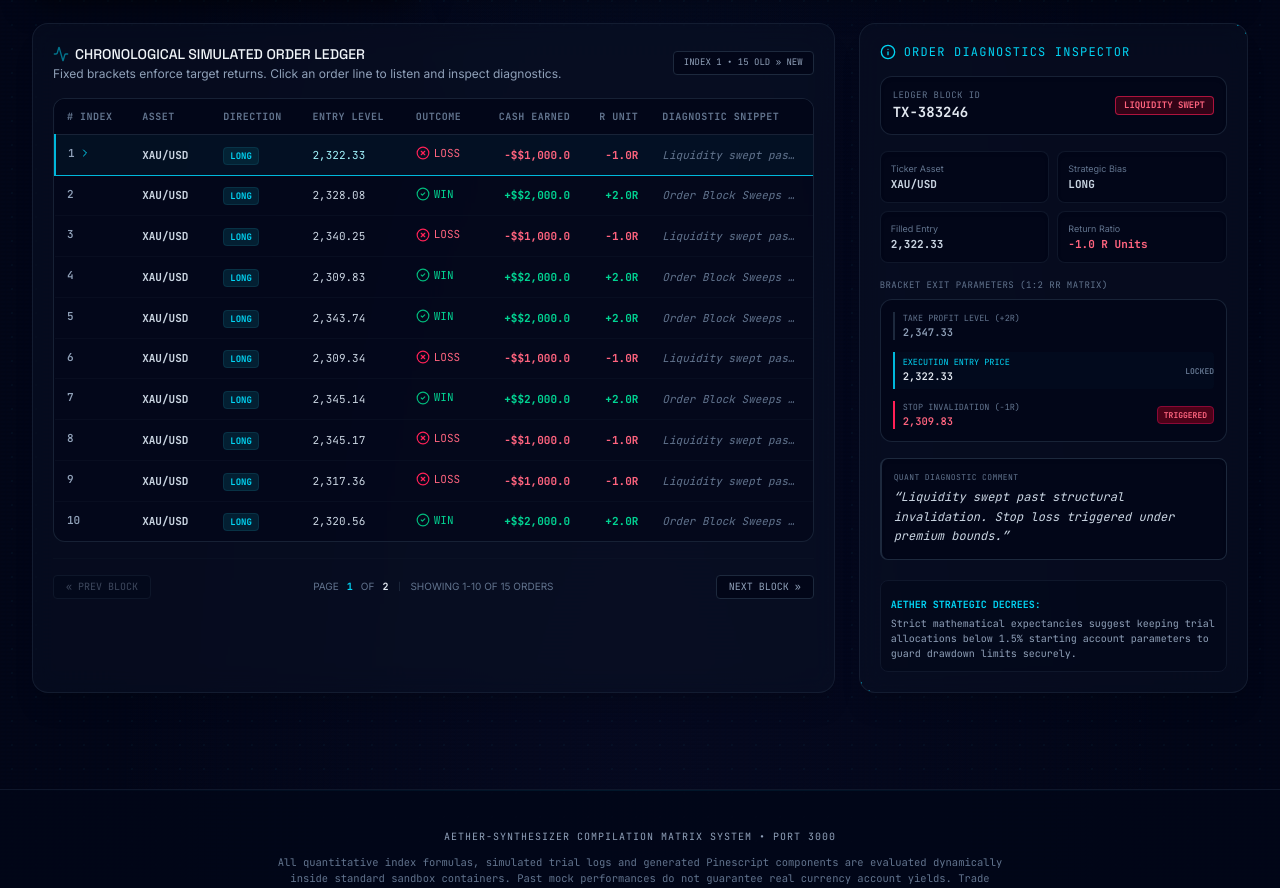
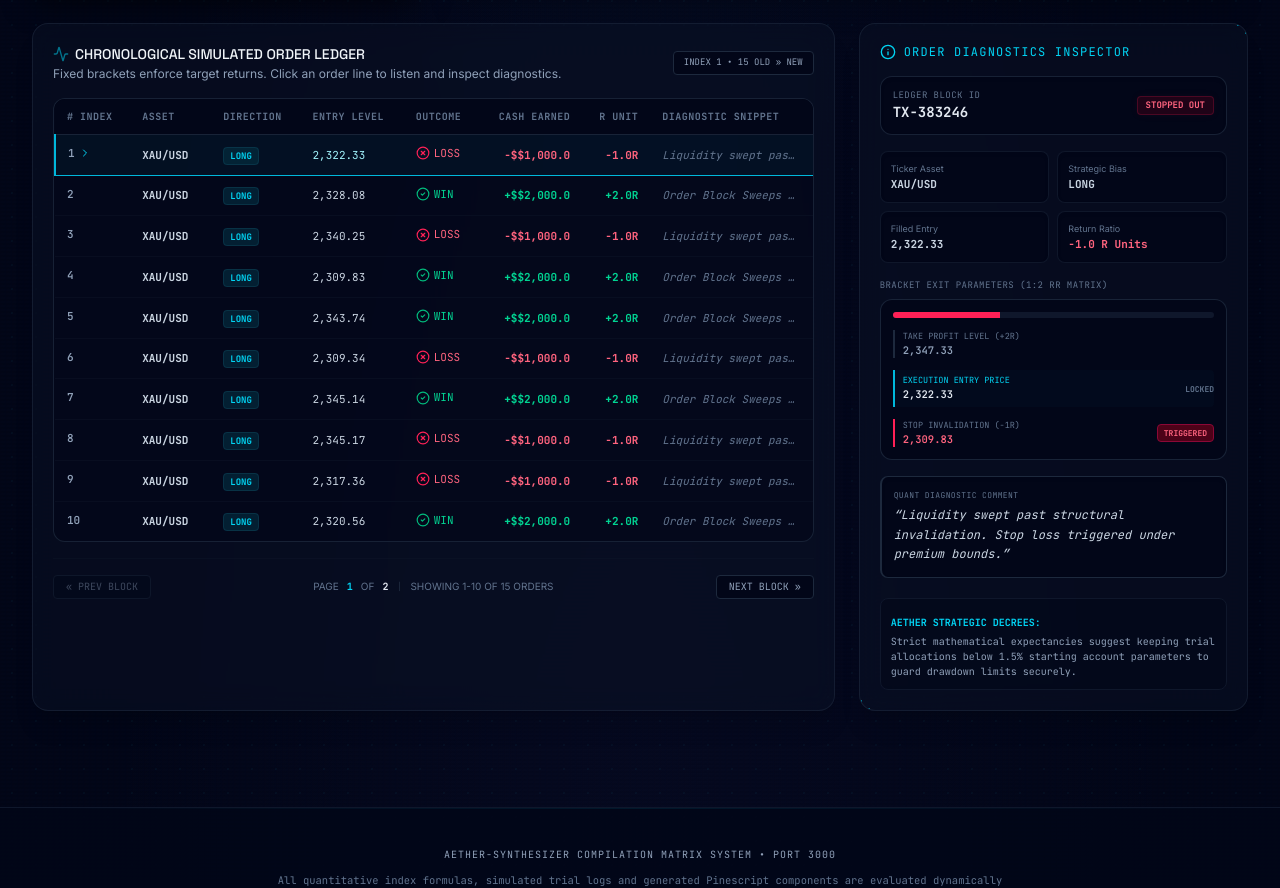
Before and after one commit to specter-cpu/Aether-Synthesizer, a React (Vite) app: page / in a window 1280 px wide. Shown: the part 1235-2123 px from the top of the page. Built offline with nearby package versions, Linux system fonts and the light colour scheme.

Commit message:
Update App.tsx

```diff
--- a/src/App.tsx
+++ b/src/App.tsx
@@ -1158,7 +1158,7 @@ export default function App() {
 
                 </div>
 
-                {/* Analytical inspector diagnostics (Col-4) */}
+                                {/* Analytical inspector diagnostics (Col-4) */}
                 <div className="lg:col-span-4 bg-slate-900/35 border border-slate-800/60 rounded-2xl p-5 backdrop-blur-md shadow-xl flex flex-col justify-between relative overflow-hidden">
 
                   {/* Neon HUD Bracket Styling */}
@@ -1181,13 +1181,13 @@ export default function App() {
                           <span
                             className={`px-2 py-0.5 rounded text-[9px] font-mono font-extrabold border ${
                               currentSelectedTrade.outcome === "WIN"
-                                ? "bg-emerald-950/65 text-emerald-400 border-emerald-500/60"
+                                ? "bg-emerald-950/40 text-emerald-400 border-emerald-500/20 shadow-[0_0_10px_rgba(16,185,129,0.05)]"
                                 : currentSelectedTrade.outcome === "SKIPPED"
                                   ? "bg-amber-950/65 text-amber-400 border-amber-500/60 animate-pulse"
-                                  : "bg-rose-950/65 text-rose-400 border-rose-500/60"
+                                  : "bg-rose-950/40 text-rose-400 border-rose-500/20 shadow-[0_0_10px_rgba(239,68,68,0.05)]"
                             }`}
                           >
-                            {currentSelectedTrade.outcome === "WIN" ? "PROFIT EXITED" : currentSelectedTrade.outcome === "SKIPPED" ? "NEWS BUFFERED" : "LIQUIDITY SWEPT"}
+                            {currentSelectedTrade.outcome === "WIN" ? "TARGET HIT" : currentSelectedTrade.outcome === "SKIPPED" ? "NEWS BUFFERED" : currentSelectedTrade.comment.includes("sweep") ? "LIQUIDITY SWEEP" : "STOPPED OUT"}
                           </span>
                         </div>
 
@@ -1227,6 +1227,11 @@ export default function App() {
                             BRACKET EXIT PARAMETERS (1:2 RR MATRIX)
                           </p>
                           <div className="bg-slate-950 border border-slate-800/85 rounded-xl p-3 space-y-3 relative font-mono text-[10.5px]">
+                            {/* Proportional visual guide line metric */}
+                            <div className="w-full h-1.5 bg-slate-900 rounded-full overflow-hidden flex">
+                              <div className={`h-full ${currentSelectedTrade.outcome === 'WIN' ? 'bg-emerald-500 w-full' : currentSelectedTrade.outcome === 'SKIPPED' ? 'bg-slate-700 w-0' : 'bg-rose-500 w-1/3'}`} />
+                            </div>
+
                             {/* Take profit trigger */}
                             <div className={`flex items-center justify-between border-l-2 pl-2 ${currentSelectedTrade.outcome === "WIN" ? "border-emerald-500" : "border-slate-800"}`}>
                               <div>
@@ -1287,6 +1292,8 @@ export default function App() {
 
                 </div>
 
+
+
               </div>
 
             </motion.div>
```
